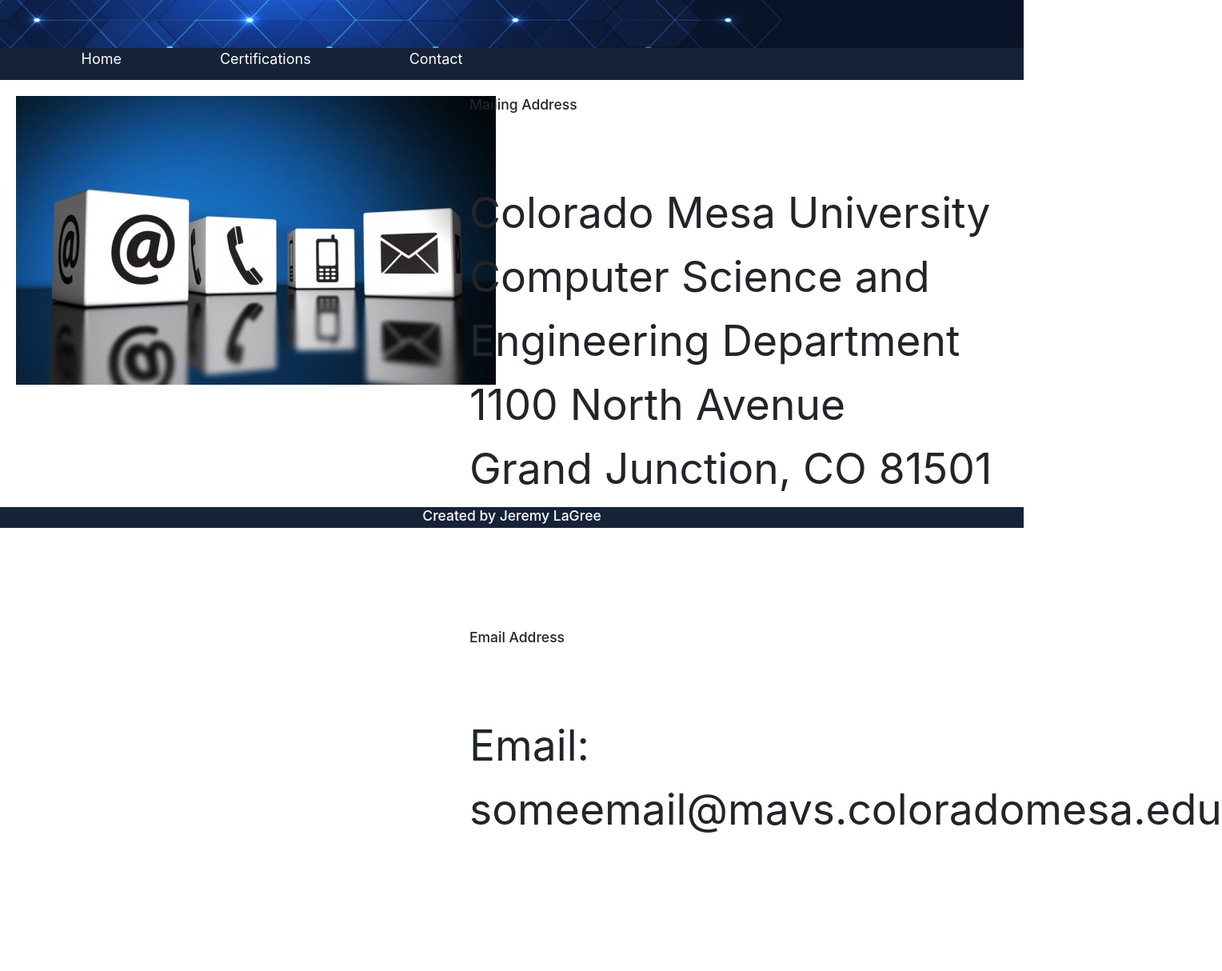
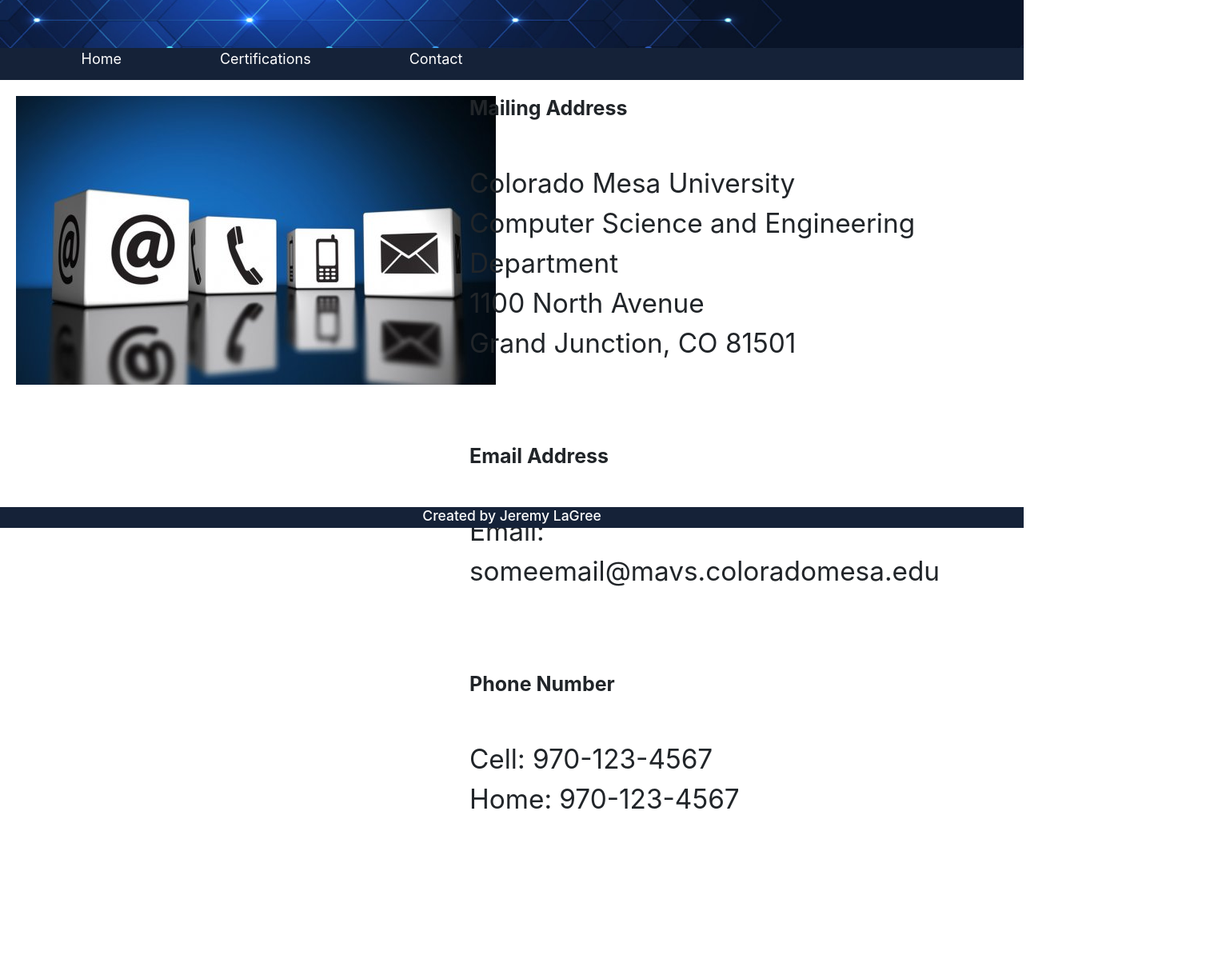
Before and after one commit to jlagree/homepage, a React (Create React App) app: page /contact in a window 1280 px wide. Shown: the part 140-1354 px from the top of the page at 80% size, 1528 px wide, since content can reach past the window. After the commit the page ends 1175 px from the top, so only its background shows below. Built offline with nearby package versions, Linux system fonts and the light colour scheme.

Commit message:
change font size on contact

```diff
--- a/src/App.css
+++ b/src/App.css
@@ -12,7 +12,7 @@
 
 .contact-container-div{
   padding: 10px;
-  font-size: 40pt;
+  font-size: 25pt;
   top:5px;
   bottom: 5px;
 }
--- a/src/components/Certifications.js
+++ b/src/components/Certifications.js
@@ -59,12 +59,12 @@
                     </Table>
                     <br/>
                     <br/>
+                <h3><b>Leitner-Poma of America Training</b></h3>
                 <p> At Leitner-Poma of America, I have had little time to acquire certifications and instead was at the point where I could really
                     put all my training into practice. Upon moving to the developer role, I started doing most of my training with Udemy courses.
                     These courses tend to focus on web-app development ranging in technologies such as PHP, MySQL, HTML, CSS, JavaScript. I have also
                     began to learn some popular frameworks used for web development.
                 </p>
-                <h3><b>Leitner-Poma of America Training</b></h3>
                 <Table striped bordered hover variant="dark">
                         <thead>
                             <tr>Year</tr>
--- a/src/components/Contact.js
+++ b/src/components/Contact.js
@@ -9,16 +9,16 @@
                 <img src={ContactPhoto} alt="contact photo"/>
             </div>
             <div className="contactTextDiv">
-                <h3>Mailing Address</h3>  <br/>
+                <h1><b>Mailing Address</b></h1>  <br/>
                 Colorado Mesa University <br/>
                 Computer Science and Engineering Department <br/>
                 1100 North Avenue <br/>
                 Grand Junction, CO 81501 <br/><br/><br/>
 
-                <h3>Email Address</h3> <br/>
+                <h1><b>Email Address</b></h1> <br/>
                 Email: someemail@mavs.coloradomesa.edu <br/><br/><br/>
 
-                <h3>Phone Number</h3> <br/>
+                <h1><b>Phone Number</b></h1> <br/>
                 Cell: 970-123-4567 <br/>
                 Home: 970-123-4567 <br/>
             </div>
```
